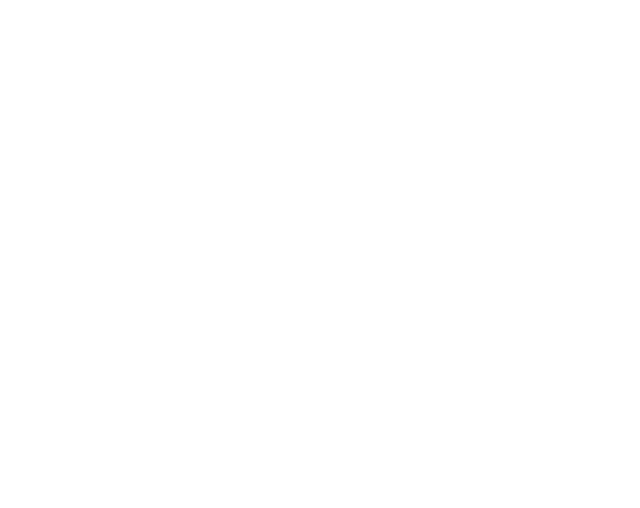
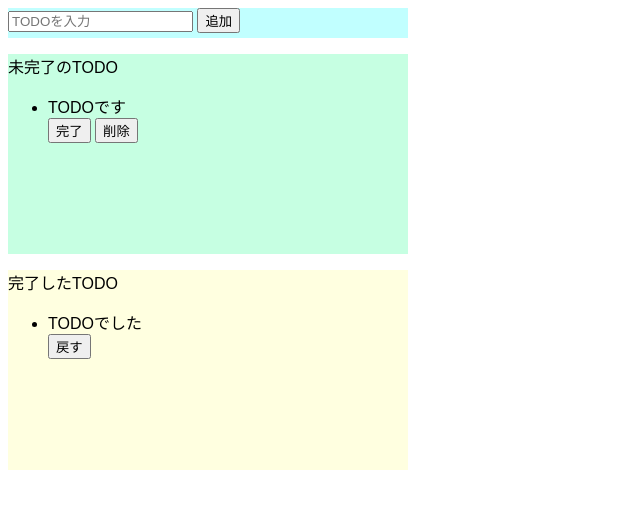
Before and after one commit to doisatoshi/todo-js, a website built with Parcel: page index.html in a window 1280 px wide. Shown: the whole page, without its empty margins (0-640 px from the left). Built offline with nearby package versions, Linux system fonts and the light colour scheme.

Commit message:
htmk修正

```diff
--- a/index.html
+++ b/index.html
@@ -3,12 +3,34 @@
 
 
 <head>
-	<title>Parcel Sandbox</title>
+	<title>TODO(JS) github連動</title>
 	<meta charset="UTF-8" />
 </head>
 
 <body>
-	<div id="app"></div>
+	<div class="input-area">
+		<input placeholder="TODOを入力" />
+		<button>追加</button>
+	</div>
+	<div class="incomplete-area">
+		<p>未完了のTODO</p>
+		<ul>
+			<div>
+				<li>TODOです</li>
+				<button>完了</button>
+				<button>削除</button>
+			</div>
+		</ul>
+	</div>
+	<div class="complete-area">
+		<p>完了したTODO</p>
+		<ul>
+			<div>
+				<li>TODOでした</li>
+				<button>戻す</button>
+			</div>
+		</ul>
+	</div>
 
 	<script src="src/index.js">
 	</script>
```
